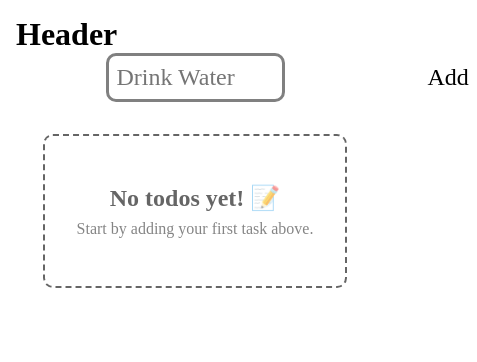
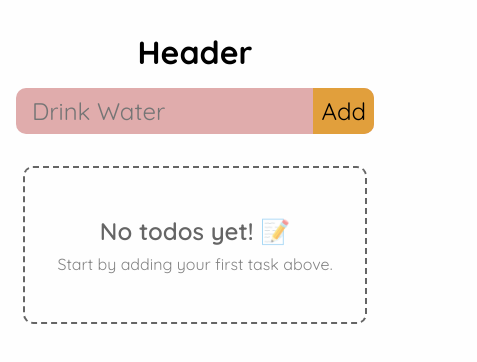
Before and after one commit to KiranNamawar/demo-react-todo-app, a React (Vite) app: page / in a window 390 px wide. Shown: the top 362 px of the page, 477 px wide, since content can reach past the window. Built offline with nearby package versions, Linux system fonts and the light colour scheme.

Commit message:
feat: update styling for improved layout and responsiveness in index.css and add links to google font in index.html

```diff
--- a/index.html
+++ b/index.html
@@ -4,10 +4,17 @@
         <meta charset="UTF-8" />
         <link rel="icon" type="image/svg+xml" href="/logo.svg" />
         <meta name="viewport" content="width=device-width, initial-scale=1.0" />
+        <meta name="color-scheme" content="dark light" />
         <title>ToDo List</title>
+        <link rel="preconnect" href="https://fonts.googleapis.com" />
+        <link rel="preconnect" href="https://fonts.gstatic.com" crossorigin />
+        <link
+            href="https://fonts.googleapis.com/css2?family=Quicksand:wght@300..700&display=swap"
+            rel="stylesheet"
+        />
+        <script type="module" src="/src/main.tsx"></script>
     </head>
     <body>
         <div id="root"></div>
-        <script type="module" src="/src/main.tsx"></script>
     </body>
 </html>
--- a/src/index.css
+++ b/src/index.css
@@ -28,6 +28,29 @@ ul {
 /* Theme */
 :root {
     color-scheme: light dark;
+
+    --text-color: light-dark(black, white);
+    --background-color: light-dark(#fefefe, #303030);
+    --surface-color: light-dark(rgb(224, 172, 172), rgb(85, 52, 52));
+    --accent-color: light-dark(#e19f3c, #936012);
+}
+
+body {
+    background-color: var(--background-color);
+    color: var(--text-color);
+    font-family: "Quicksand", sans-serif;
+}
+
+button {
+    color: light-dark( rgb(78, 123, 41),rgb(70, 174, 99));
+    &:hover {
+        color: var(--text-color);
+    }
+    &:disabled {
+        color: gray;
+        opacity: 0.5;
+        cursor: not-allowed;
+    }
 }
 
 /* Layout */
@@ -36,11 +59,35 @@ ul {
     flex-direction: column;
     min-height: 100vh;
     padding: 1rem;
+    & header {
+        display: flex;
+        justify-content: center;
+        gap: .5rem;
+        margin-block: 1rem;
+    }
+
     & main {
         flex-grow: 1;
         display: flex;
         flex-direction: column;
         align-items: center;
+        padding-inline: 2rem;
+
+        @media(width < 500px) {
+            padding-inline: 0;
+        }
+    }
+
+    & footer a {
+        display: flex;
+        justify-content: center;
+        align-items: center;
+        gap: .5rem;
+        font-size: larger;
+        text-decoration: none;
+        &:hover {
+            color: var(--text-color);
+        }
     }
 }
 
@@ -48,14 +95,35 @@ ul {
     display: flex;
     width: 50%;
     font-size: 1.5rem;
-    border: solid gray;
+    background-color: var(--surface-color);
     border-radius: 10px;
+    overflow: hidden;
     & input {
         flex-grow: 1;
+        min-width: 0;
+        padding-left: 1rem;
     }
+
+    & button {
+        color: var(--text-color);
+        background-color: var(--accent-color);
+    }
+
     & * {
         padding: 0.5rem;
     }
+
+    @media (width < 500px) {
+        width: 100%;
+        max-width: 100%;
+    }
+}
+
+.todo-stat {
+    margin: 1rem;
+    width: 100%;
+    display: flex;
+    justify-content: space-between;
 }
 
 .todo-list {
@@ -67,10 +135,10 @@ ul {
 }
 
 .todo-item {
-    border: solid;
+    background-color: var(--surface-color);
     border-radius: 10px;
     padding: 0.5rem;
-
+    box-shadow: 1px 1px 4px hsl(from var(--text-color) h s l / 0.2);
     & .todo-header {
         display: flex;
         & p {
@@ -81,6 +149,7 @@ ul {
         & .todo-actions {
             display: flex;
             gap: 0.5rem;
+            font-size: small;
         }
     }
 
@@ -133,5 +202,5 @@ ul {
 }
 
 .todo-done {
-    opacity: 0.7;
+    opacity: 0.5;
 }
```
